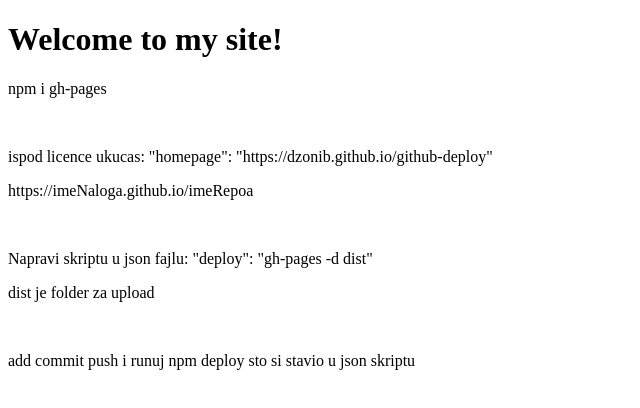
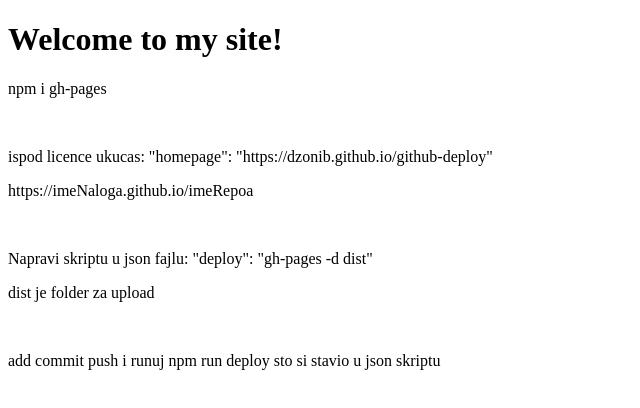
Before and after one commit to dzonib/github-deploy, a website: page dist/index.html in a window 1280 px wide. Shown: the full height of the page, 0-640 px from the left. Drawn offline with Linux system fonts and the light colour scheme.

Commit message:
finished

```diff
--- a/dist/index.html
+++ b/dist/index.html
@@ -19,7 +19,7 @@
   <p>Napravi skriptu u json fajlu: "deploy": "gh-pages -d dist"</p>
   <p>dist je folder za upload</p>
   <br>
-  <p>add commit push i runuj npm deploy sto si stavio u json skriptu</p>
+  <p>add commit push i runuj npm run deploy sto si stavio u json skriptu</p>
 </body>
 
 </html>
```
